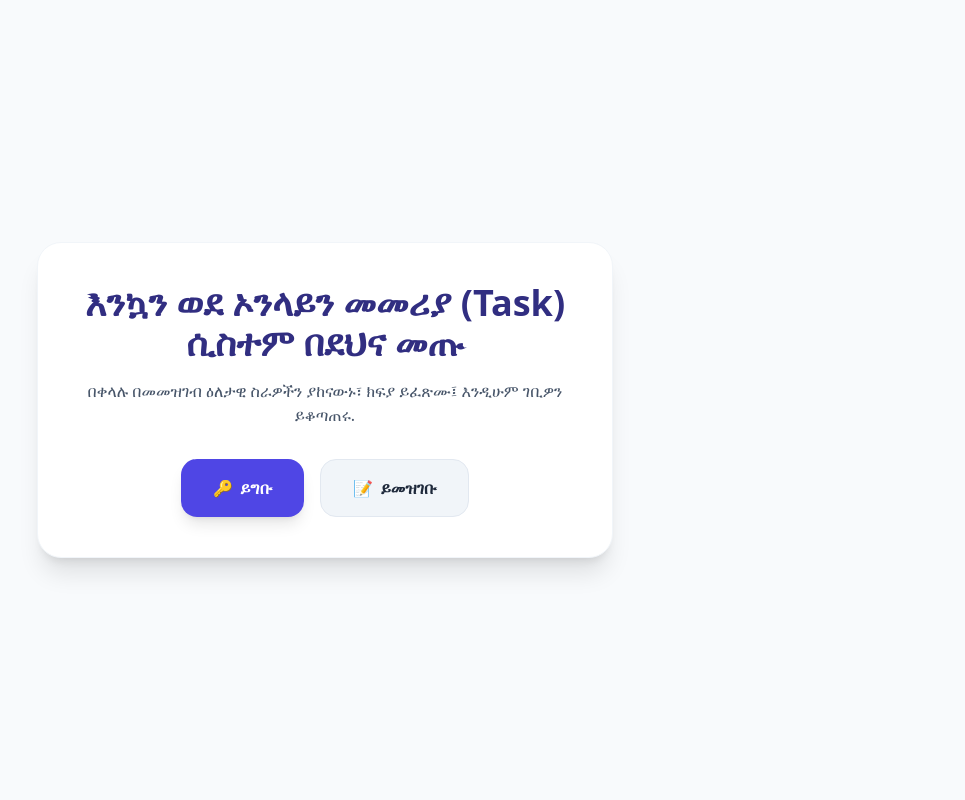
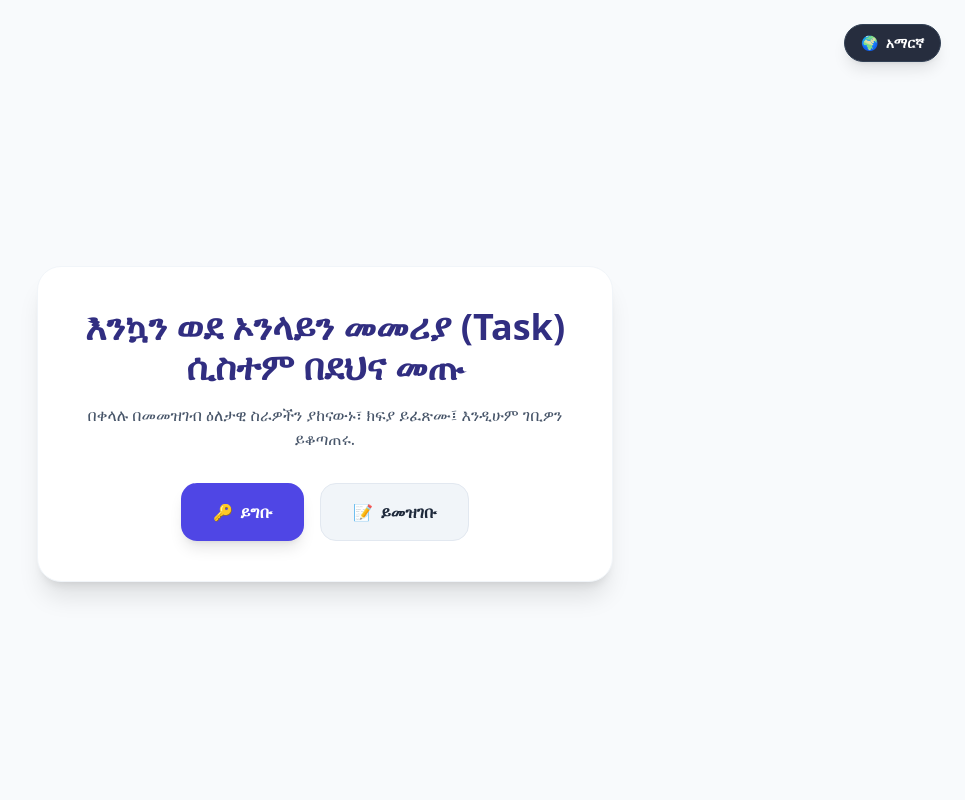
Before and after one commit to gedamuayana/my_shop, a Django app: page /en/ in a window 1280 px wide. Shown: the whole page, without its empty margins (315-1280 px from the left). Run offline with Django 5.2, Linux system fonts and the light colour scheme; some libraries are stand-ins or nearby versions.

Commit message:
Move Amharic indicator to top right corner

```diff
--- a/templates/home.html
+++ b/templates/home.html
@@ -6,8 +6,15 @@
     <title>ዋና ገጽ</title>
     <script src="https://cdn.tailwindcss.com"></script>
 </head>
-<body class="bg-slate-50 font-sans min-h-screen flex flex-col items-center justify-center p-4">
-    <div class="text-center max-w-xl bg-white p-10 rounded-3xl shadow-xl border border-slate-100">
+<body class="bg-slate-50 font-sans min-h-screen flex flex-col items-center justify-center p-4 relative">
+
+    <div class="absolute top-6 right-6 z-50">
+        <div class="flex items-center gap-2 px-4 py-2 bg-slate-900/90 text-white rounded-full shadow-lg border border-slate-700 text-sm font-semibold backdrop-blur-sm">
+            <span>🌍</span> <span>አማርኛ</span>
+        </div>
+    </div>
+
+    <div class="text-center max-w-xl bg-white p-10 rounded-3xl shadow-xl border border-slate-100 mt-12">
         <h1 class="text-4xl font-black text-indigo-900 mb-4">
             እንኳን ወደ ኦንላይን መመሪያ (Task) ሲስተም በደህና መጡ
         </h1>
@@ -27,7 +34,7 @@
                 </a>
             {% endif %}
         </div>
+    </div>
 
-        </div>
 </body>
 </html>
```
